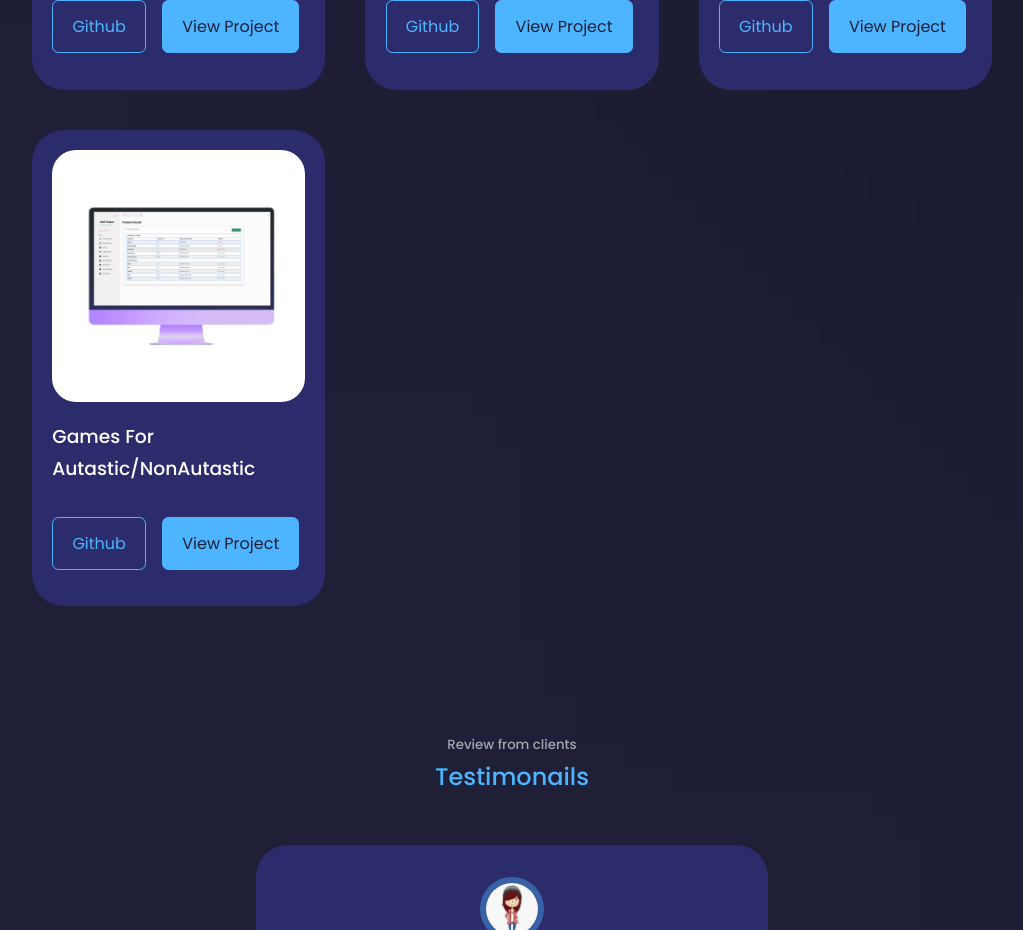
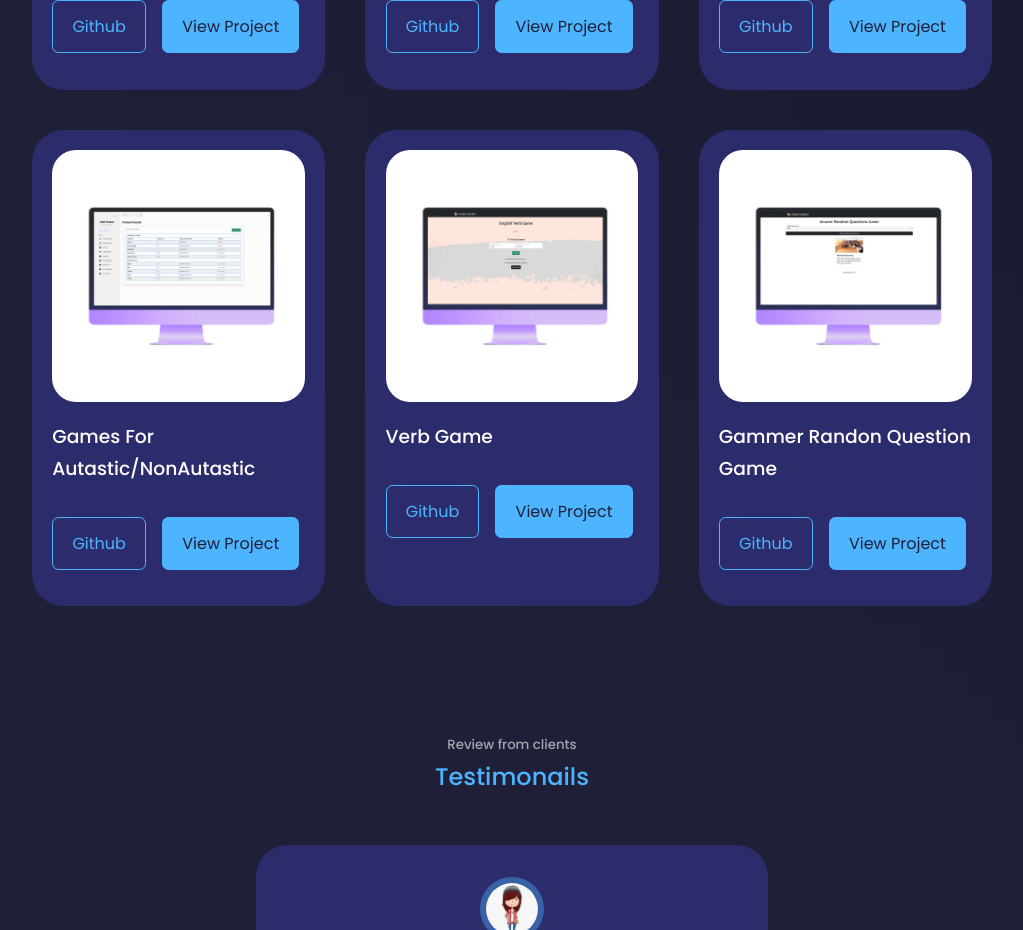
Before and after one commit to FaizShaikh0705/Portfolio_1, a React (Create React App) app: page / in a window 1280 px wide. Shown: the part 3760-4690 px from the top of the page, without its empty margins (128-1151 px from the left). Built offline with nearby package versions, Linux system fonts and the light colour scheme.

Commit message:
projects added

```diff
--- a/src/components/portfolio/Portfolio.jsx
+++ b/src/components/portfolio/Portfolio.jsx
@@ -10,6 +10,8 @@ import IMG7 from '../../assets/1.png'
 import IMG8 from '../../assets/2.png'
 import IMG9 from '../../assets/3.png'
 import IMG10 from '../../assets/4.png'
+import IMG11 from '../../assets/5.png'
+import IMG12 from '../../assets/6.png'
 
 
 
@@ -87,6 +89,20 @@ const data = [
     title: 'Games For Autastic/NonAutastic',
     github: 'https://github.com/FaizShaikh0705/fun-games',
     demo: 'https://games0705.netlify.app/Home'
+  },
+  {
+    id: 11,
+    image: IMG11,
+    title: 'Verb Game',
+    github: 'https://github.com/FaizShaikh0705/react-verb-game',
+    demo: 'https://react-verb-game.netlify.app/'
+  },
+  {
+    id: 12,
+    image: IMG12,
+    title: 'Gammer Randon Question Game',
+    github: 'https://github.com/FaizShaikh0705/react-random-number-game',
+    demo: 'https://random-number-game1.netlify.app/'
   }
 ]
 
```
Also changed, not shown: src/assets/5.png (added), src/assets/6.png (added).
